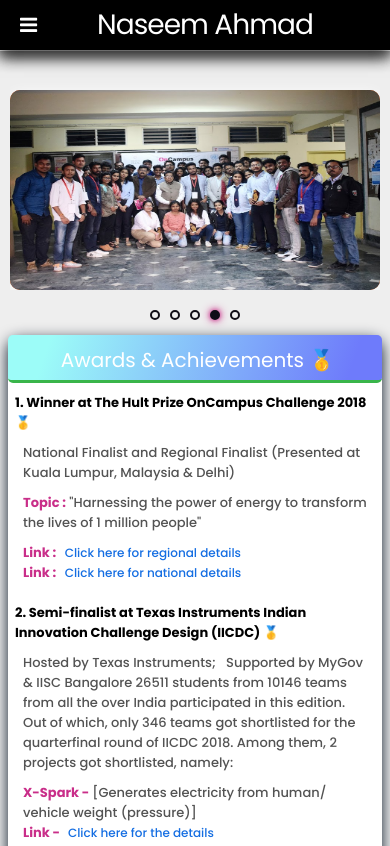
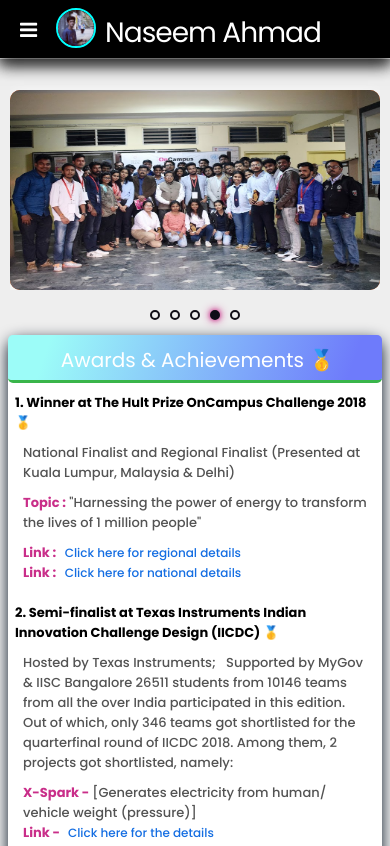
Before and after one commit to X-Spark/Naseem_Ahmad.github.io, a plain HTML site: page index.html in a window 390 px wide. Shown: the top 846 px of the page. Drawn offline with nearby package versions, Linux system fonts and the light colour scheme.

Commit message:
logo update

```diff
--- a/index.html
+++ b/index.html
@@ -23,7 +23,10 @@
    <div class="fixed">
     <nav>
       <div class="logo">
-Naseem Ahmad</div>
+<img src="image/MY IMAGE.jpg" > </div>
+
+<div class="logo1">Naseem Ahmad</div>
+
 <div class="nav-all">
 <label for="btn" class="icon">
         <span class="fa fa-bars"></span>
@@ -56,9 +59,9 @@ Naseem Ahmad</div>
     <div class="wrapperss">
       <div class="carousel owl-carousel">
         <div class="card card-1">
-          <p>
-            Hey, this is <text style="color: #c92e89; font-size: 15px;">"Naseem Ahmad", </text> lovingly known as <text style="color: #c92e89; font-size: 15px;">"Naseem". </text>
-              This is my personal website where you will get insights about me &amp; my work. You can also collaborate!...</p>
+          <p style="font-weight: 600">
+            Hey, this is <text style="color: #c92e89;"> "Naseem Ahmad", </text> Formerly known as <text style="color: #c92e89;">"Naseem". </text>
+              This is my personal website where you will get insights about me &amp; my work. Here you can also collaborate!...</p>
 </div>
 <div class="card card-2">
   <img src="image/iitf1.jpg"></div>
--- a/style.css
+++ b/style.css
@@ -14,7 +14,6 @@ body{
   .fixed{
     position: fixed;
     top: 0;
-    padding-top: 5px;
     width: 100%;
     height: 60px;
     z-index: 99;
@@ -35,7 +34,8 @@ nav:after{
   clear: both;
   display: table;
 }
-nav .logo{
+/*This is new logo */
+nav .logo1{
   padding: 0;
   margin: 0;
   color: white;
@@ -45,8 +45,26 @@ nav .logo{
   letter-spacing: -1px;
   float: left;
   padding-top: 3px;
-  margin-left: 2rem;
+  margin-left: 0.5rem;
 }
+
+
+nav .logo img{
+padding: 0;
+margin: 0;
+height: 60px;
+width: 60px;
+border-radius: 30px;
+float: left;
+border: 2px solid cyan;
+}
+nav .logo{
+color: #fff;
+margin: 0;
+padding: 2px;
+margin-left: 1rem;
+}
+
 nav ul{
   list-style: none;
   position: relative;
@@ -119,7 +137,6 @@ nav ul ul li a{
   border-bottom: 1px solid #ffff;
   background-color: red;
   height: auto;
-  margin-top: -5px;
   line-height: 50px;
 }
   nav{
@@ -159,16 +176,36 @@ nav ul ul li a{
     box-shadow: none;
     font-weight: 600;
   }
-  nav .logo{
+
+      /*This is above */
+
+  nav .logo1{
     background-color: #000000;
     padding: 0;
     margin: 0;
-    padding-left: 20px;
     text-align: center;
-    width: 100%;
-    font-size: 28px;
+    font-size: 30px;
     font-weight: 400;
+    width: 80%;
   }
+  nav .logo img{
+    padding: 0;
+    margin: 0;
+    height: 50px;
+    width: 50px;
+    border-radius: 30px;
+    float: left;
+    border: 2px solid cyan;
+    }
+    nav .logo{
+    color: #fff;
+    margin: 0;
+    padding: 5px;
+    margin-left: 3.5rem;
+    }
+
+    /*This is above */
+
   .show + a, ul{
     display: none;
   }
@@ -198,7 +235,7 @@ nav ul ul li a{
     margin-left: 20px;
     line-height: 60px;
     cursor: pointer;
-    font-size: 20px;
+    font-size: 30px;
 }
 
   nav ul ul{
@@ -225,6 +262,47 @@ nav ul ul li a{
   .fas{
     padding-left: 10px;
   }
+}
+
+@media (max-width: 600px){
+        /*This is above */
+
+        .fixed{
+          height: auto;
+        }
+
+        nav .logo1{
+          background-color: #000000;
+          padding: 0;
+          margin: 0;
+          text-align: center;
+          font-size: 28px;
+          font-weight: 400;
+          width: 60%;
+          padding-top: -5px;
+          margin-top: 0;
+        }
+        nav .logo img{
+          padding: 0;
+          margin: 0;
+          height: 40px;
+          width: 40px;
+          border-radius: 30px;
+          float: left;
+          border: 2px solid cyan;
+          }
+          nav .logo{
+          padding: 0;
+          padding-top: 8px;
+          color: #fff;
+          margin: 0;
+          margin-left: 3.5rem;
+          }
+          .icon{
+            font-size: 20px;
+          }
+
+          /*This is above */
 }
 @media (max-width: 370px){
   nav .logo{
@@ -262,6 +340,8 @@ background-color: #000000;
   box-shadow: 0px 4px 15px #fff;
 }
 .carousel .card-1{
+  padding: 10px;
+  padding-top: 15px;
   background:  #100e17;
   color:  cyan;
   font-size: 15px;
```
Also changed, not shown: image/MY IMAGE.jpg (added).
